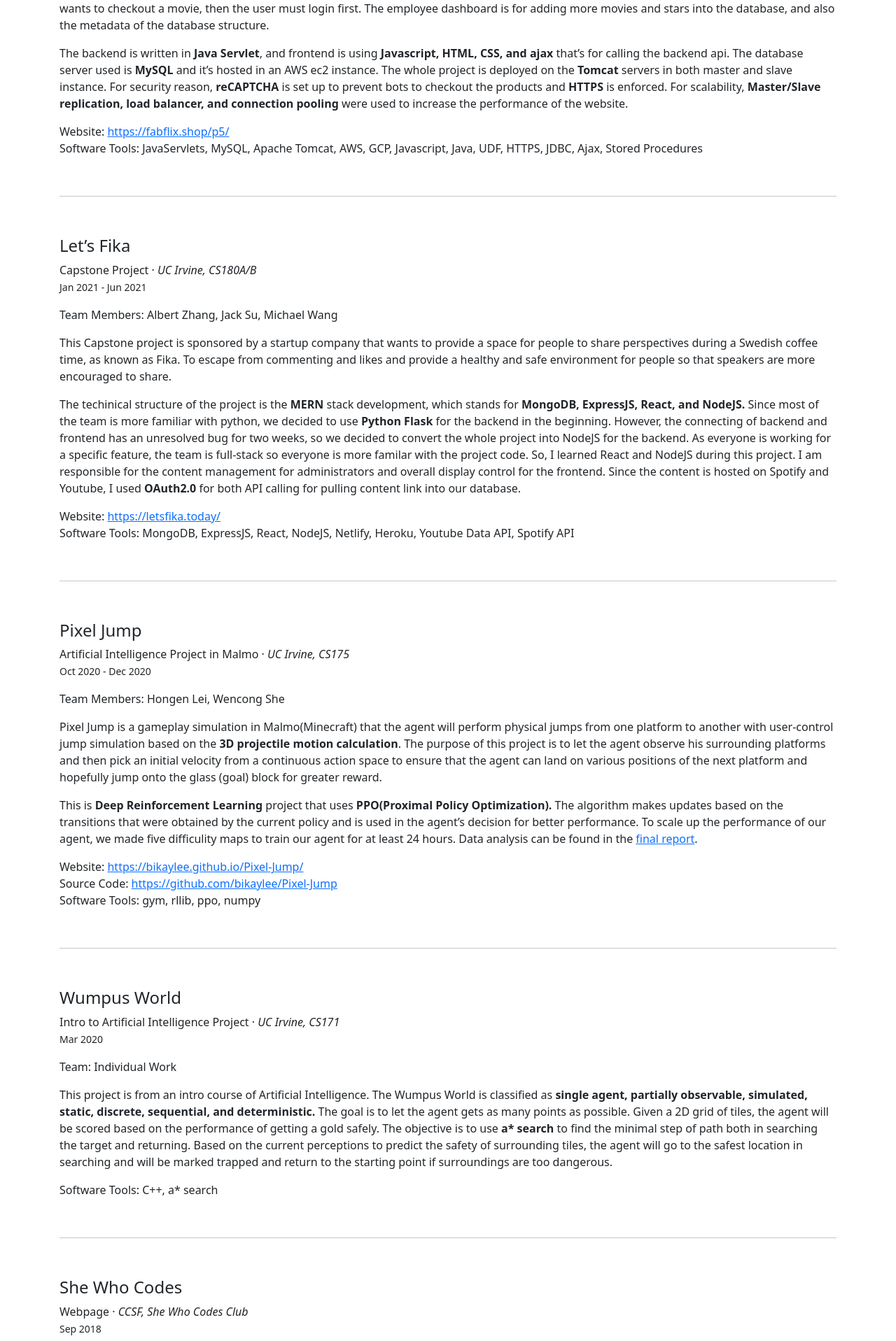
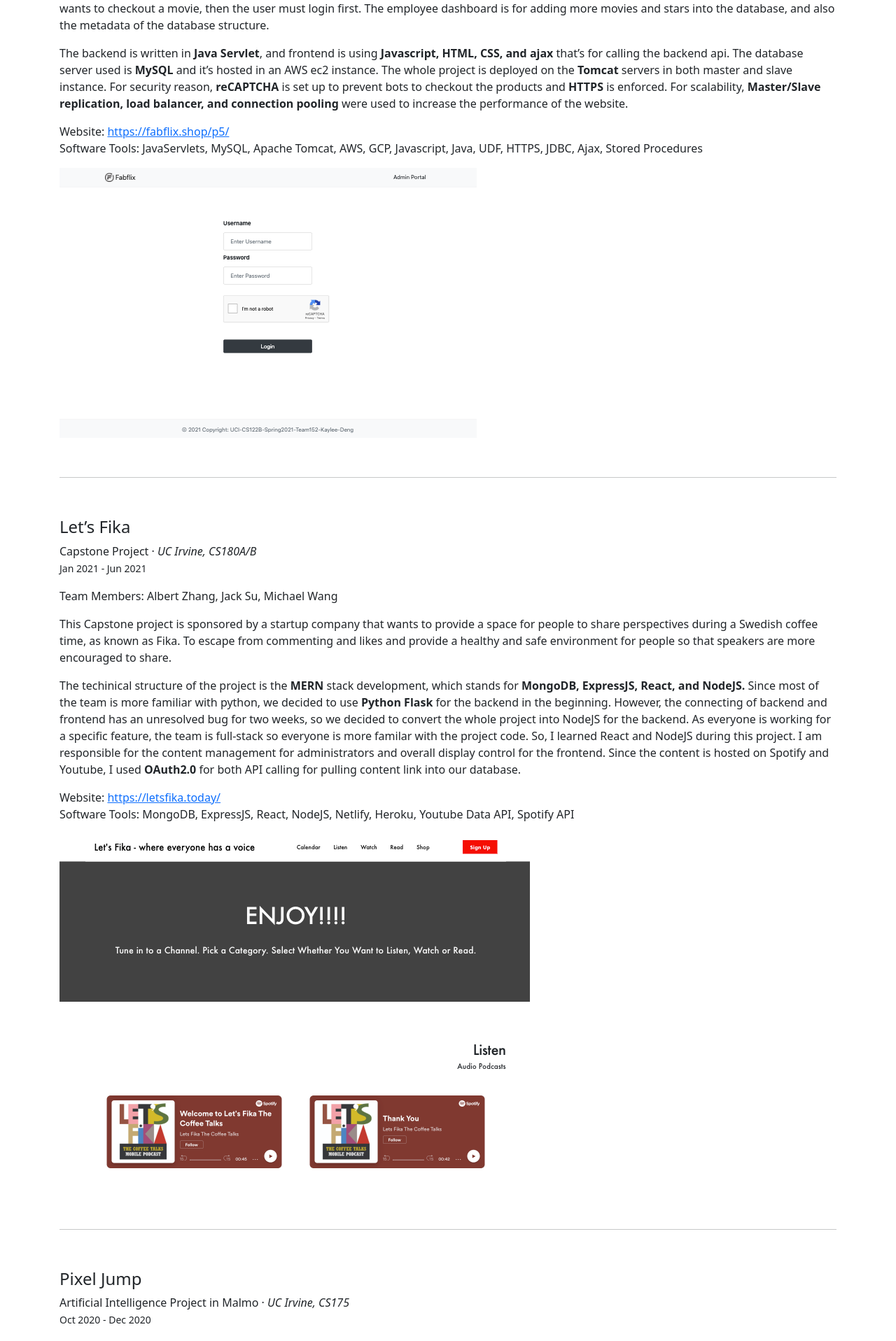
Before and after one commit to bikaylee/Portfolio, a Jekyll site: the page built from index.md, in a window 1280 px wide. Shown: the part 428-2345 px from the top of the page at 70% size. Built offline with Jekyll 4.4.1, drawn with Linux system fonts in a browser that asks for light colours.

Commit message:
add project images

```diff
--- a/index.md
+++ b/index.md
@@ -25,6 +25,8 @@ The backend is written in **Java Servlet**, and frontend is using **Javascript,
 Website: [https://fabflix.shop/p5/](https://fabflix.shop/p5/) <br>
 Software Tools: JavaServlets, MySQL, Apache Tomcat, AWS, GCP, Javascript, Java, UDF, HTTPS, JDBC, Ajax, Stored Procedures
 
+[![Fabflix Webpage](img/fabflix.png)](https://fabflix.shop/p5/)
+
 <br>
 
 ---
@@ -44,6 +46,8 @@ The techinical structure of the project is the **MERN** stack development, which
 
 Website: [https://letsfika.today/](https://letsfika.today/) <br>
 Software Tools: MongoDB, ExpressJS, React, NodeJS, Netlify, Heroku, Youtube Data API, Spotify API
+
+[![Let's Fika Webpage](img/letsfika.png)](https://letsfika.today/)
 
 <br>
 
```
Also changed, not shown: other parts of index.md (+6 -0 lines), img/fabflix.png (added), img/lafusion.png (added), img/letsfika.png (added), img/shewhocodes.png (added), 1 other file.
